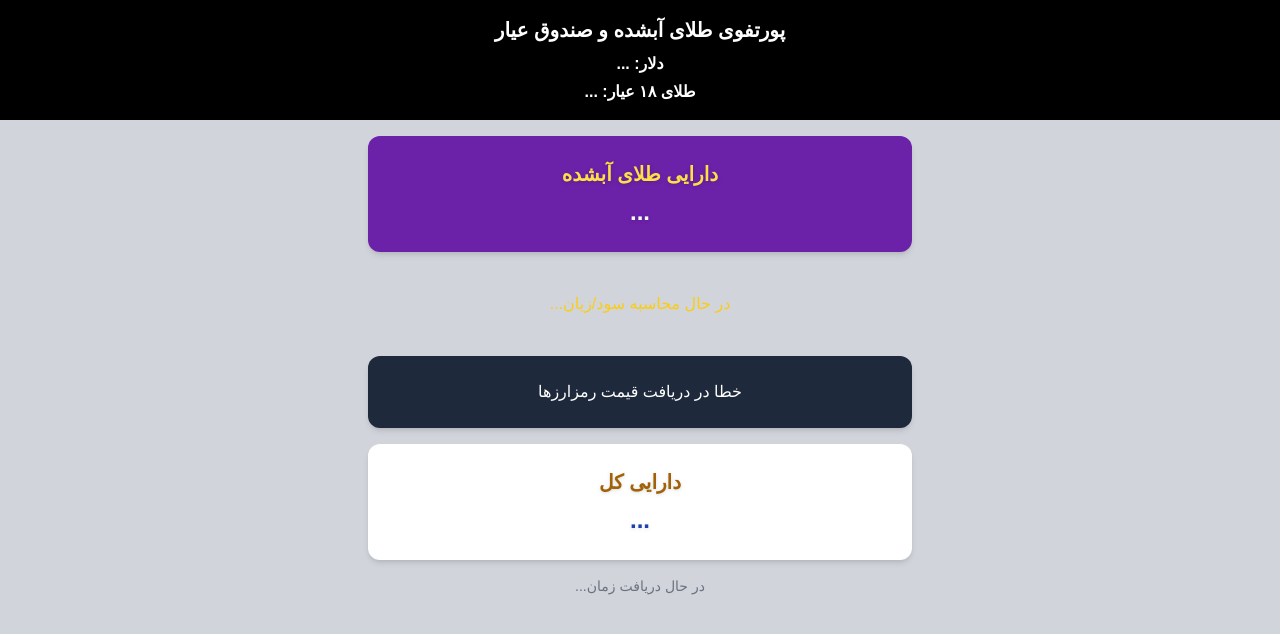
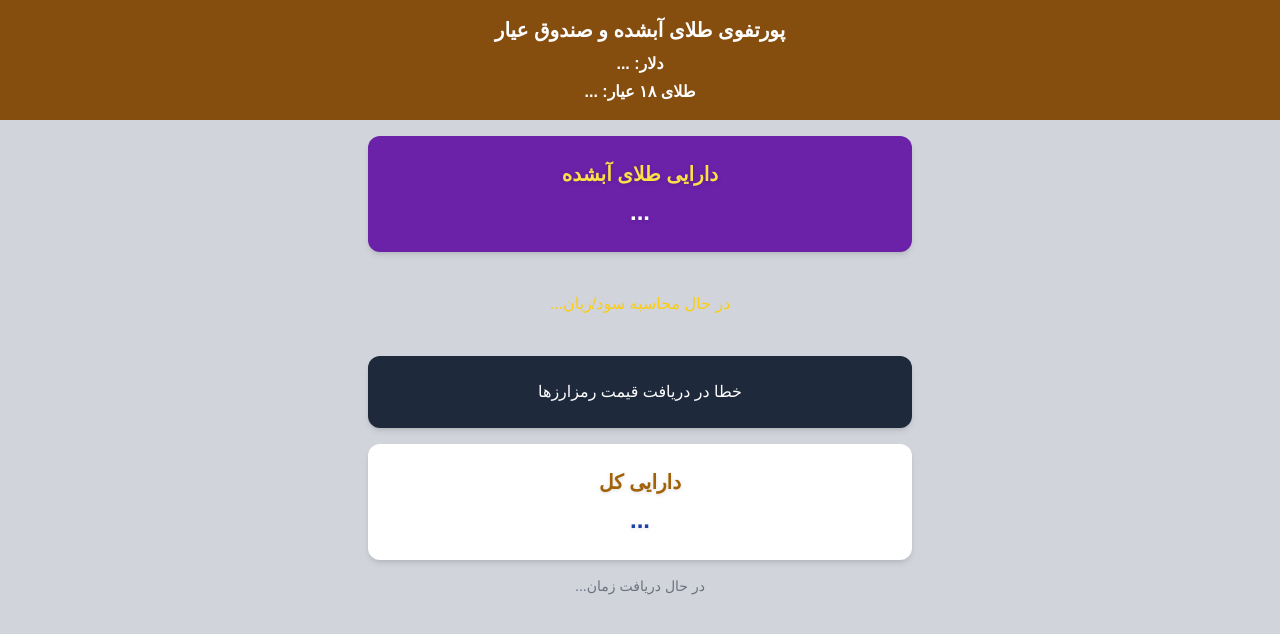
Before and after one commit to alighadrboland/Gold-Portfolio, a plain HTML site: page index.html in a window 1280 px wide. Drawn offline with nearby package versions, Linux system fonts and the light colour scheme; no server answers; a web font is replaced by a local one.

Commit message:
Update index.html

```diff
--- a/index.html
+++ b/index.html
@@ -25,7 +25,7 @@
 </head>
 <body class="bg-gray-300 text-gray-800">
 
-  <header class="bg-black text-white py-4 text-center space-y-2">
+  <header class="bg-yellow-800 text-white py-4 text-center space-y-2">
     <h1 class="text-xl font-bold">پورتفوی طلای آبشده و صندوق عیار</h1>
     <div class="text-base font-bold space-y-1 persian-numbers">
       <div id="usd-box">دلار: ...</div>
```
